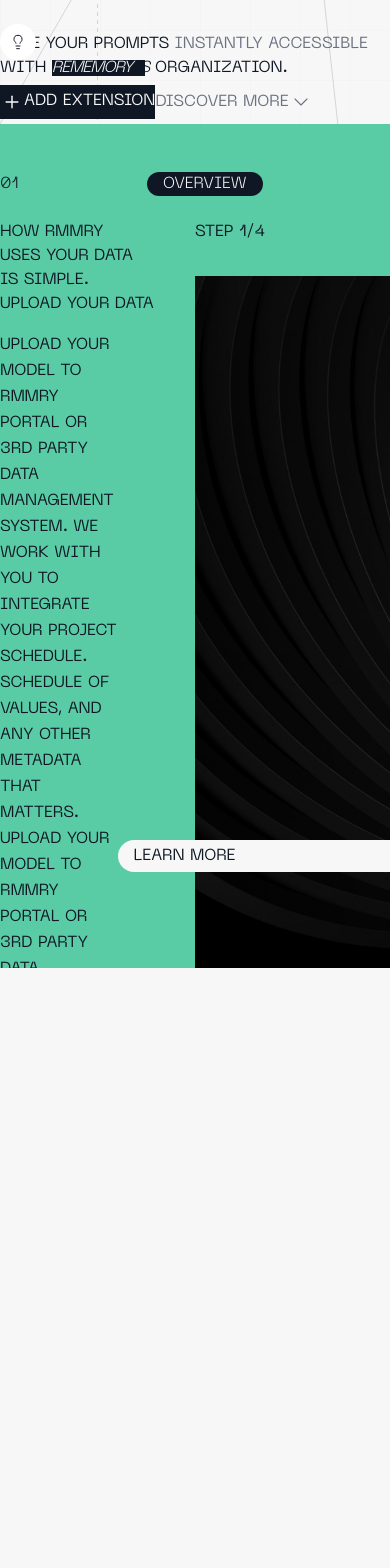
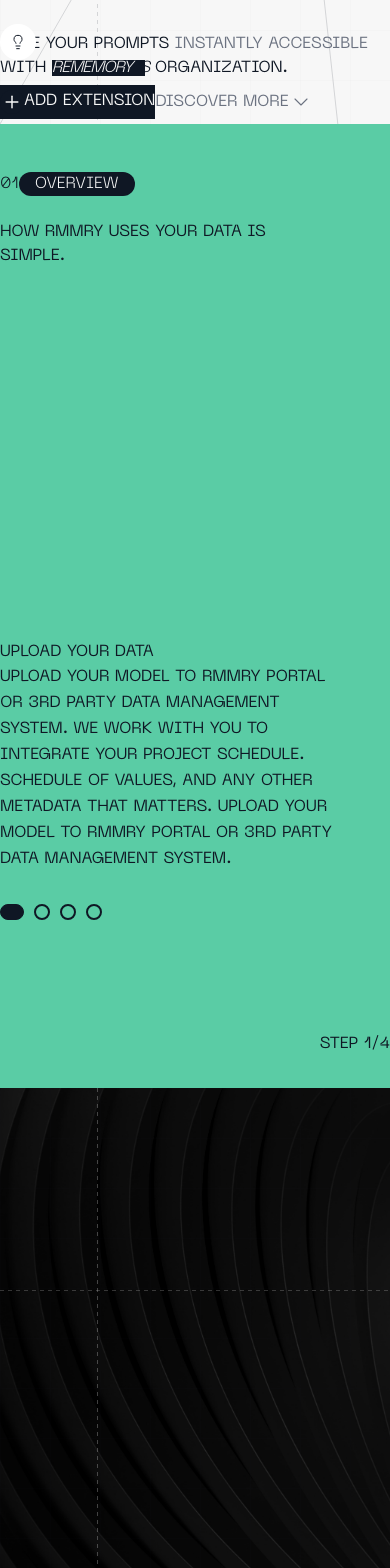
Before and after one commit to blkksheepp/rmmry, a React (Vite) app: page / in a window 390 px wide. Shown: the part 820-2388 px from the top of the page. Before the commit the page ends 1788 px from the top, so only its background shows below. Built offline with nearby package versions, Linux system fonts and the light colour scheme; what fluid-tailwind would draw is missing.

Commit message:
feat: overview section, responsive

```diff
--- a/src/components/Overview/index.tsx
+++ b/src/components/Overview/index.tsx
@@ -1,27 +1,51 @@
 import { Plus } from "lucide-react"
+import contentImg from '../../assets/images/content.jpg';
+
+const BgPatterns = () => {
+    return (
+        <svg className="absolute z-20 w-full h-full inset-0 opacity-1 overflow-hidden pointer-events-none" width="100%" height="100%">
+            {/* Wireframe Grid */}
+            <defs>
+                <pattern id="grid" width="50" height="50" patternUnits="userSpaceOnUse">
+                    <path d="M 50 0 L 0 0 0 50" fill="none" stroke="white" strokeWidth="0.3" opacity="0.3" />
+                </pattern>
+            </defs>
+            <rect width="100%" height="100%" fill="url(#grid)" />
+            {/* Top Left Extension lines */}
+            <line x1="25%" y1="0" x2="25%" y2="100%" stroke="white" strokeWidth="0.5" strokeDasharray="4 4" opacity="0.5" />
+            <line x1="0" y1="28%" x2="100%" y2="28%" stroke="white" strokeWidth="0.5" strokeDasharray="4 4" opacity="0.5" />
+            {/* Bottom Right Extension lines */}
+            {/* <line x1="60%" y1="0%" x2="97%" y2="139%" stroke="white" strokeWidth="0.5" opacity="0.5" /> */}
+            {/* <line x1="0%" y1="100%" x2="139%" y2="0%" stroke="white" strokeWidth="0.5" opacity="0.5" /> */}
+        </svg>
+    )
+}
 
 const Overview = () => {
     return (
-        <div id="overview" className="h-screen overflow-hidden  bg-primary pt-8 ~pl-6/10 select-none">
-            {/* Nav Header */}
-            <div className=" flex flex-row items-center gap-32 pt-4 pb-6 font-light uppercase">
-                <p className="text-foreground">01</p>
-                <p className="text-background bg-foreground px-4 rounded-full">Overview</p>
-            </div>
+        <div id="overview" className="h-full lg:h-screen lg:overflow-y-hidden bg-primary select-none">
 
             {/* Main Content */}
-            <div className="h-full flex-1 flex flex-row">
+            <div className="h-full lg:flex-1 lg:flex lg:flex-row">
                 {/* Details Secttion */}
-                <div className="w-full h-full pb-24 flex flex-col justify-between">
-                    {/* Heading */}
-                    <p className="text-foreground text-5xl uppercase w-[70%]">How RMMRY Uses Your Data Is Simple.</p>
+                <div className="w-full h-screen lg:h-full pt-8 ~pl-6/10 pb-12 flex flex-col justify-between">
+                    <div>
+                        {/* Nav Header */}
+                        <div className="flex flex-row items-center ~gap-16/32 pt-4 pb-6 font-light ~text-base/lg uppercase">
+                            <p className="text-foreground">01</p>
+                            <p className="text-background bg-foreground px-4 rounded-full">Overview</p>
+                        </div>
+
+                        {/* Heading */}
+                        <p className="text-foreground ~text-4xl/5xl uppercase w-[85%] lg:w-[70%]">How RMMRY Uses Your Data Is Simple.</p>
+                    </div>
 
                     {/* Description */}
                     <div>
                         {/* Description Heading */}
-                        <p className="text-foreground text-6xl uppercase">Upload Your Data</p>
+                        <p className="text-foreground ~text-5xl/6xl uppercase mr-10">Upload Your Data</p>
                         {/* Description Content */}
-                        <p className="mt-4 leading-relaxed text-foreground text-lg uppercase w-[60%]">upload your model to rmmry portal or 3rd party data management system. we work with you to integrate your project schedule. schedule of values, and any other metadata that matters. upload your model to rmmry portal or 3rd party data management system.</p>
+                        <p className="~mt-2/4 leading-relaxed text-foreground ~text-base/lg uppercase w-[90%] md:w-[80%] lg:w-[75%] xl:w-[60%]">upload your model to rmmry portal or 3rd party data management system. we work with you to integrate your project schedule. schedule of values, and any other metadata that matters. upload your model to rmmry portal or 3rd party data management system.</p>
 
                         {/* Nav Dots */}
                         <div className="flex flex-row gap-2.5 mt-8">
@@ -34,22 +58,35 @@
                 </div>
 
                 {/* Media Section */}
-                <div className="w-full flex flex-col">
+                <div className="w-full bg-primary h-screen lg:pt-8 flex flex-col">
+                    {/* Nav Header */}
+                    <div className="opacity-0 pointer-events-none flex flex-row items-center ~gap-16/32 pt-4 pb-6 font-light ~text-base/lg uppercase">
+                        <p className="text-foreground">01</p>
+                        <p className="text-background bg-foreground px-4 rounded-full">Overview</p>
+                    </div>
+
                     {/* Heading */}
-                    <p className="text-foreground text-5xl uppercase">Step 1/4</p>
+                    <p className="~pr-6/10 lg:pr-0 self-end lg:self-start text-foreground ~text-4xl/5xl uppercase">Step 1/4</p>
 
                     {/* Media */}
-                    <div className="mt-8 w-full h-full relative mb-16">
+                    <div className="mt-8 w-full h-full relative">
                         {/* Image */}
-                        <img src="src/assets/images/content.jpg" alt="Overview Media 1" className="absolute w-full h-full rotate-[180deg] object-cover" />
+
+                        <img src={contentImg} alt="Overview Media 1" className="absolute w-full h-full rotate-[180deg] object-cover" />
 
                         {/* Button */}
                         <button className="absolute w-[350px] bottom-24 left-1/2 translate-x-[-50%] flex justify-between items-center bg-background text-foreground px-4 py-0.5 rounded-full uppercase">
                             <span>Learn More</span>
                             <Plus className="px-0.5 py-0.5 rounded-full h-auto w-7" strokeWidth={1.5} />
                         </button>
+
+                        <BgPatterns />
+
                     </div>
                 </div>
+
+
+
             </div>
         </div>
     )
```
